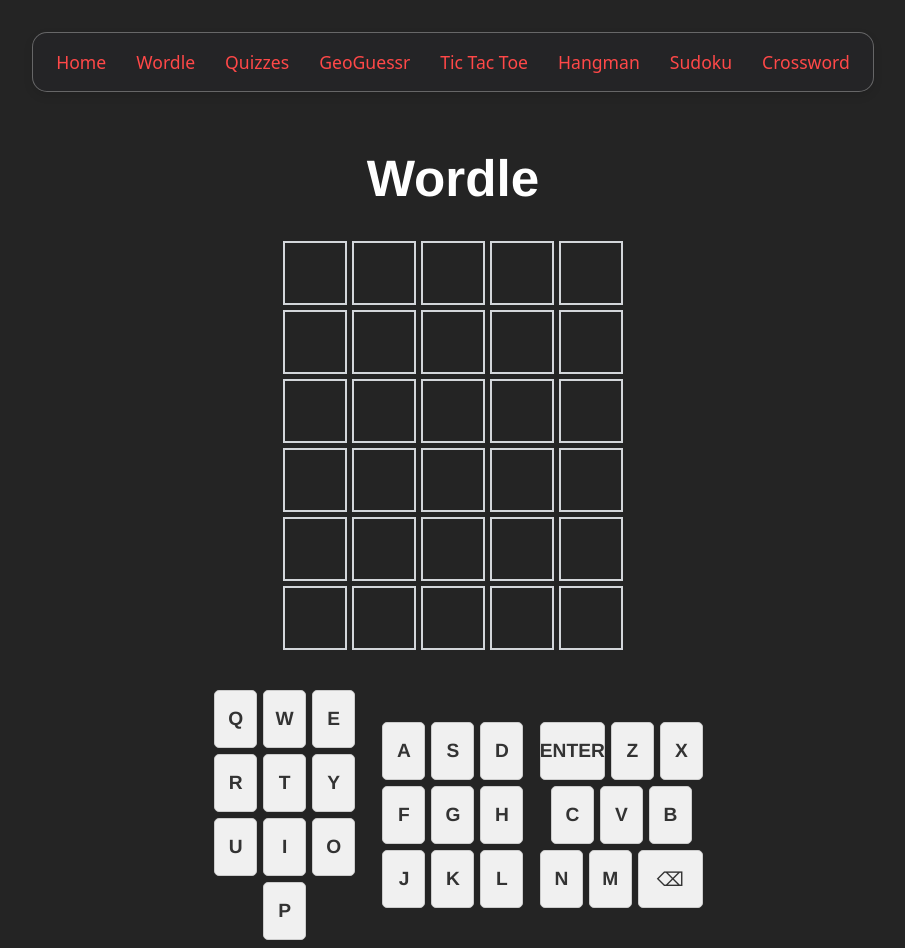
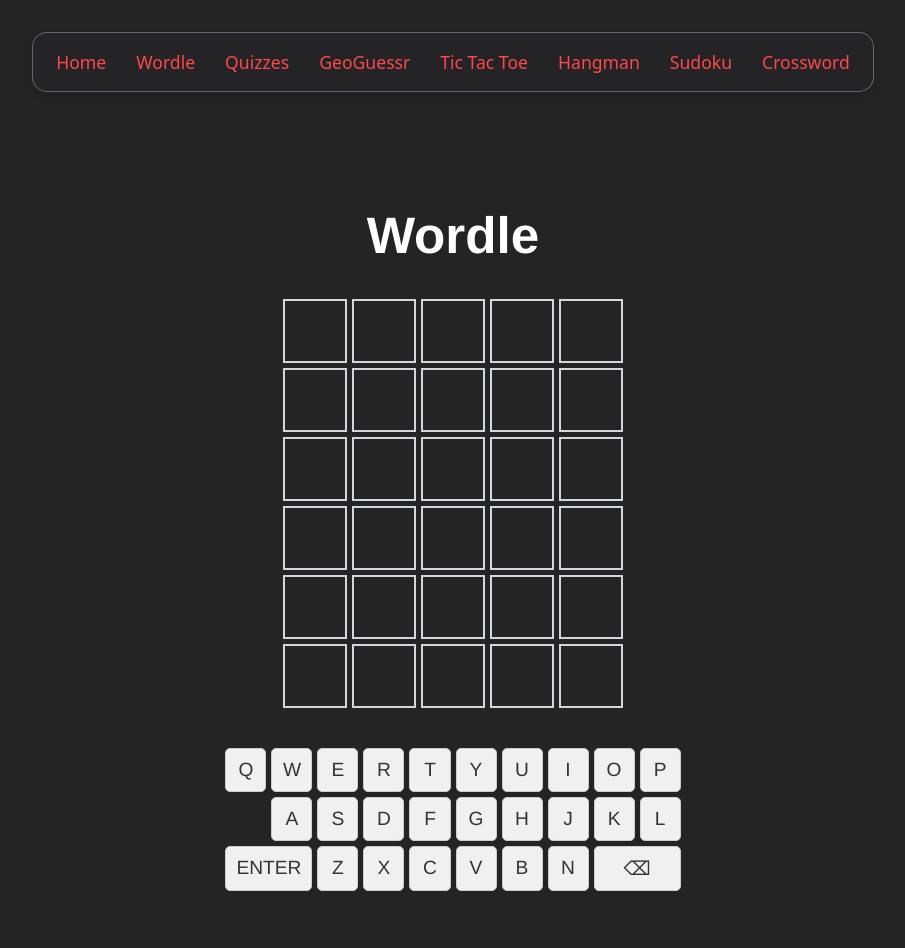
Before and after one commit to zwjc/wordle, a React (Vite) app: page /wordle in a window 1280 px wide. Shown: the whole page, without its empty margins (187-1092 px from the left). After the commit the page ends 924 px from the top, so only its background shows below. Built offline with nearby package versions, Linux system fonts and the light colour scheme.

Commit message:
feat: keyboard layout

```diff
--- a/src/pages/Wordle.css
+++ b/src/pages/Wordle.css
@@ -5,8 +5,8 @@
   justify-content: center;
   height: 100vh;
   font-family: 'Helvetica Neue', sans-serif;
-  padding-top: 80px;
-  box-sizing: border-box;
+  padding-top: 80px; /* Add padding to clear the navbar */
+  box-sizing: border-box; /* Include padding in element's total width and height */
 }
 
 .wordle-game h1 {
@@ -57,48 +57,28 @@
   border-color: #787c7e;
 }
 
+
 .keyboard {
-  display: flex;
-  flex-direction: column;
-  align-items: center;
-  width: 100%;
+  display: grid;
+  grid-template-rows: repeat(3, auto);
+  grid-template-columns: repeat(10, minmax(43px, 1fr));
+  grid-auto-rows: 58px;
+  gap: 8px 6px;
   max-width: 530px;
-  margin-top: 20px;
-  margin-left: auto;
-  margin-right: auto;
-}
-
-.keyboard-row {
-  display: flex;
-  justify-content: center;
-  gap: 6px;
-  margin-bottom: 8px;
-  width: 100%;
-  flex-wrap: wrap;
+  margin: 20px auto 0;
 }
 
 .key {
-  font-family: inherit;
-  font-weight: bold;
-  border: 0;
-  padding: 0;
-  height: 58px;
+  display: flex;
+  align-items: center;
+  justify-content: center;
+  border: none;
   border-radius: 4px;
+  text-transform: uppercase;
+  font-size: 14px;
   cursor: pointer;
-  user-select: none;
-  background-color: #565758;
-  color: white;
-  width: 43px;
-  display: flex;
-  justify-content: center;
-  align-items: center;
-  text-transform: uppercase;
-  -webkit-tap-highlight-color: rgba(0, 0, 0, 0.3);
-  font-size: 1.1rem;
-}
-
-.key.wide {
-    width: 65px;
+  background: #565758;
+  color: #fff;
 }
 
 .key.correct {
--- a/src/pages/Wordle.tsx
+++ b/src/pages/Wordle.tsx
@@ -25,31 +25,35 @@ const Keyboard: React.FC<KeyboardProps> = ({ onKeyPress, letterStatuses }) => {
 
   return (
     <div className="keyboard">
-      <div className="keyboard-row">
-        {row1.map((key: string) => (
-          <button key={key} className={`key ${getKeyStatus(key)}`} onClick={() => onKeyPress(key)}>
-            {key}
-          </button>
-        ))}
-      </div>
-      <div className="keyboard-row">
-        {row2.map((key: string) => (
-          <button key={key} className={`key ${getKeyStatus(key)}`} onClick={() => onKeyPress(key)}>
-            {key}
-          </button>
-        ))}
-      </div>
-      <div className="keyboard-row">
-        {row3.map((key: string) => (
-          <button
-            key={key}
-            className={`key ${key.length > 1 ? 'wide' : ''} ${getKeyStatus(key)}`}
-            onClick={() => onKeyPress(key)}
-          >
-            {key === 'backspace' ? '⌫' : key}
-          </button>
-        ))}
-      </div>
+      {row1.map((k, i) => (
+        <button
+          key={k}
+          style={{ gridRow: 1, gridColumn: i + 1 }}
+          className={`key ${getKeyStatus(k)}`}
+          onClick={() => onKeyPress(k)}
+        >{k}</button>
+      ))}
+      {row2.map((k, i) => (
+        <button
+          key={k}
+          style={{ gridRow: 2, gridColumn: i + 2 }}
+          className={`key ${getKeyStatus(k)}`}
+          onClick={() => onKeyPress(k)}
+        >{k}</button>
+      ))}
+      {row3.map((k, i) => (
+        <button
+          key={k}
+          style={{
+            gridRow: 3,
+            gridColumn: k === 'enter' ? '1 / span 2'
+                        : k === 'backspace' ? '9 / span 2'
+                        : i + 2,
+          }}
+          className={`key ${k.length > 1 ? 'wide' : ''} ${getKeyStatus(k)}`}
+          onClick={() => onKeyPress(k)}
+        >{k === 'backspace' ? '⌫' : k}</button>
+      ))}
     </div>
   );
 };
```
